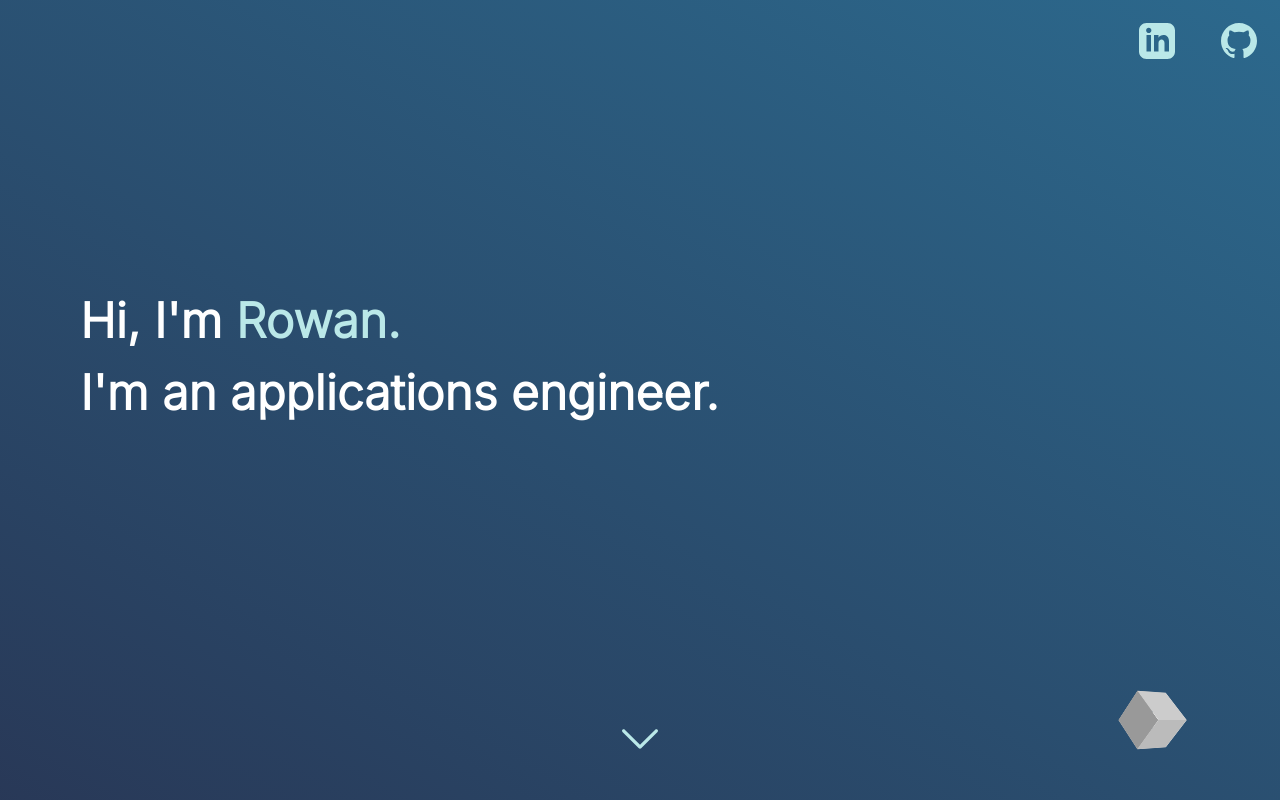
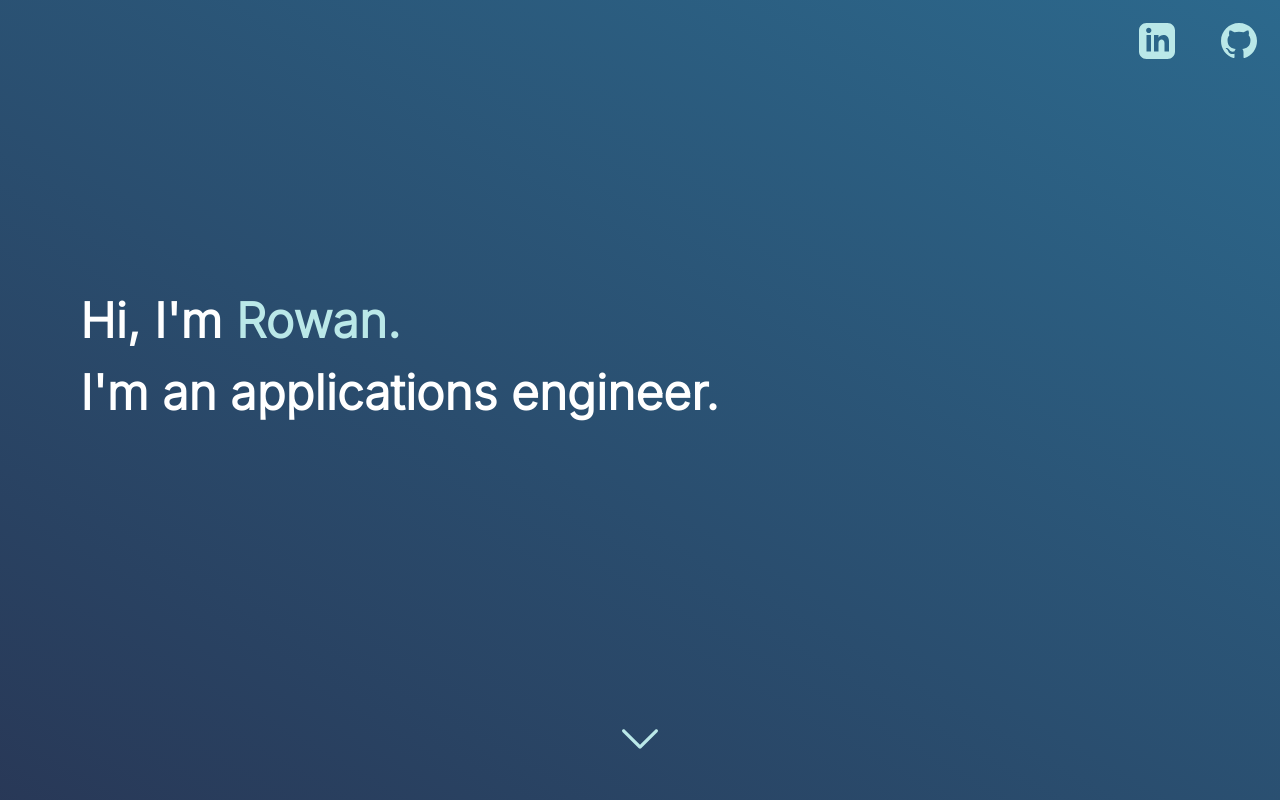
Before and after one commit to RowMur/RowMur, a React (Create React App) app in the folder my-app/: page / in a window 1280 px wide. Shown: the top 800 px of the page. Built offline with nearby package versions, Linux system fonts and the light colour scheme.

Commit message:
remove cube

```diff
--- a/my-app/src/App.tsx
+++ b/my-app/src/App.tsx
@@ -41,7 +41,7 @@ export const App = () => {
       <Projects />
       <Skills />
       <Footer />
-      <Cube />
+      {/* <Cube /> */}
     </StyledApp>
   );
 };
```
